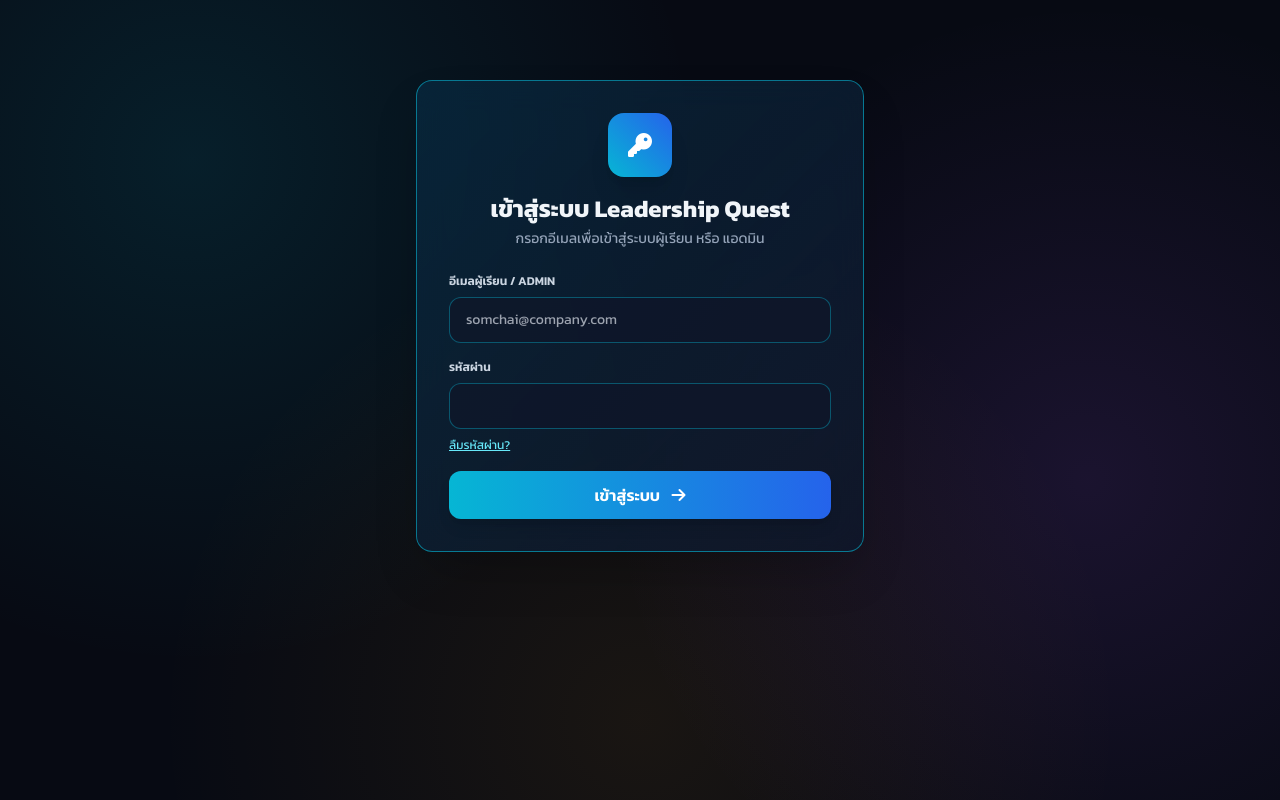
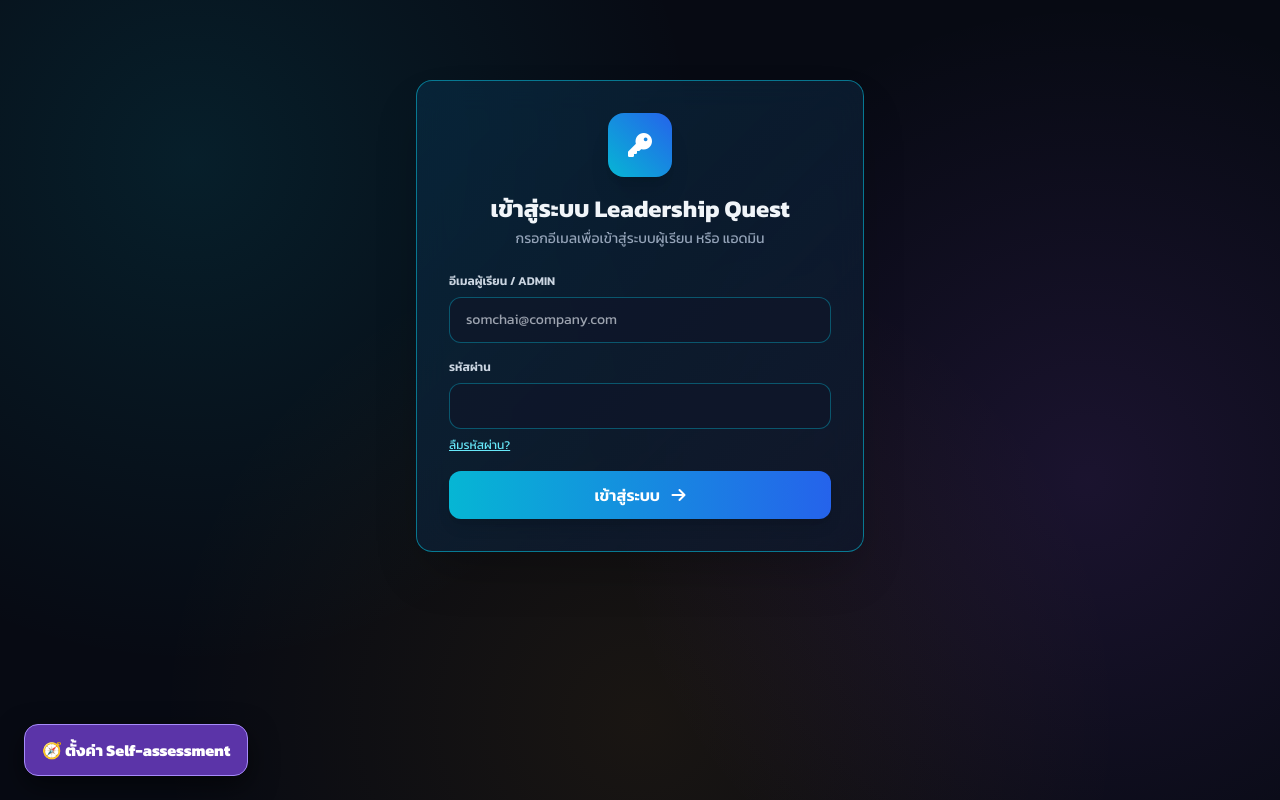
Before and after one commit to jinnat-LHT/Gamification-App, a plain HTML site: page index.html in a window 1280 px wide. Drawn offline with nearby package versions, Linux system fonts and the light colour scheme.

Commit message:
Load Self-assessment admin editor

```diff
--- a/index.html
+++ b/index.html
@@ -649,5 +649,6 @@
   <script src="./quiz-bank-import-ui.js"></script>
   <script src="./facilitator-review-ui.js"></script>
   <script src="./batch-activity-control-ui.js?v=20260815-2"></script>
+  <script src="./self-assessment-admin-ui.js"></script>
 </body>
 </html>
```
